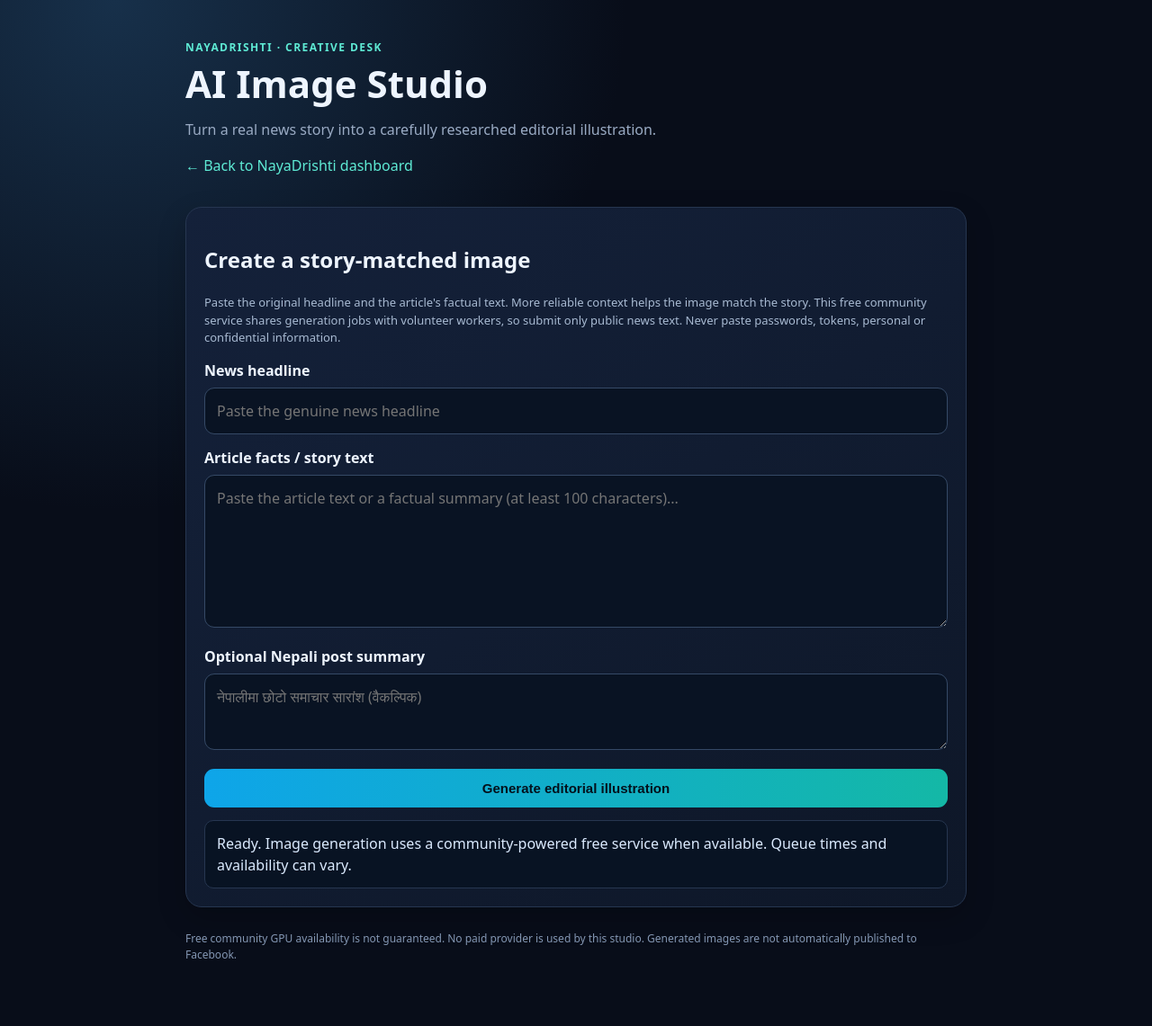
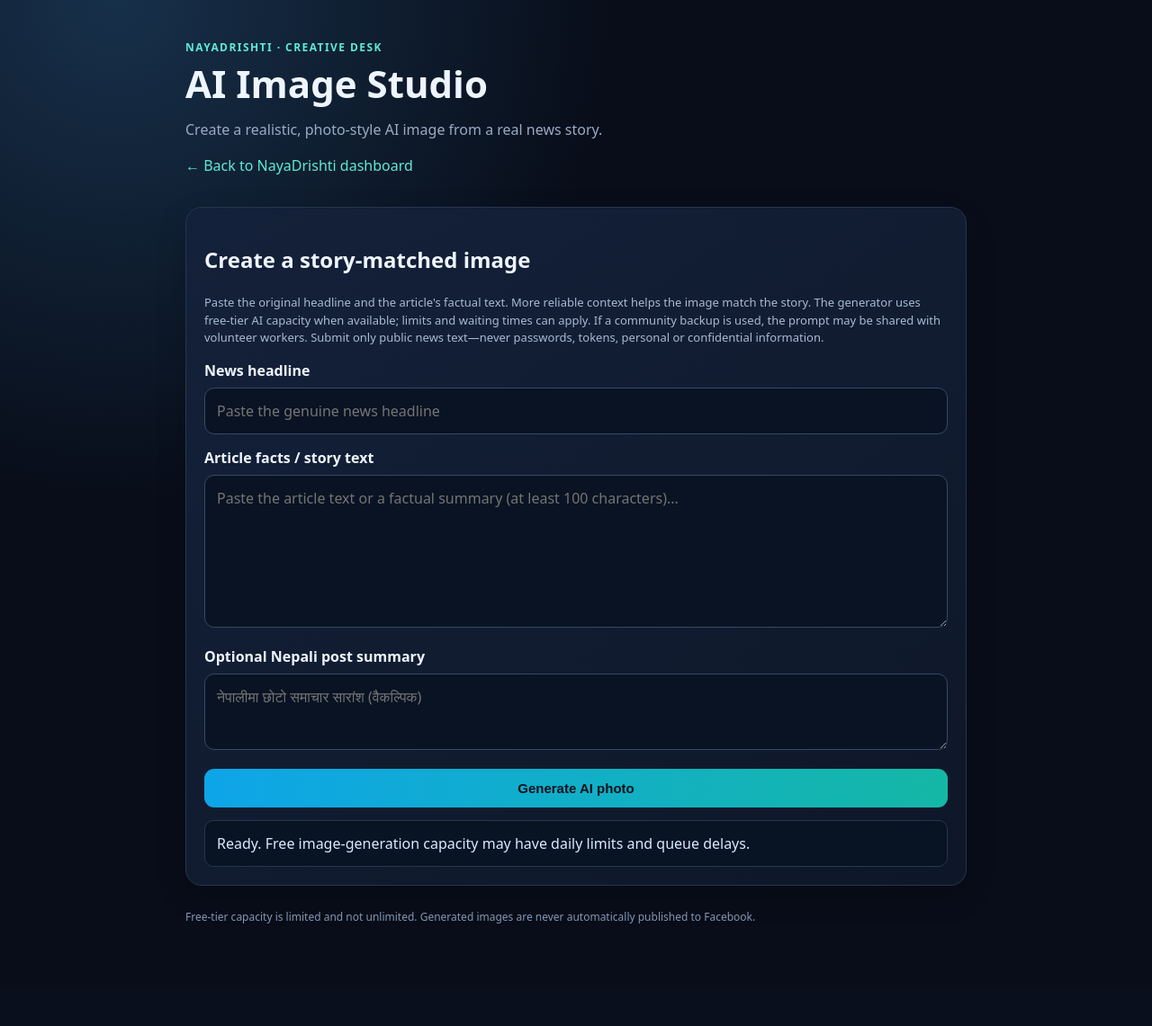
Before and after one commit to Mahesh-max-98/-New-nayadrishti-ai, a Flask app: page /image-studio in a window 1280 px wide. Shown: the whole page at 90% size. After the commit the page ends 1027 px from the top, so only its background shows below. Run offline with Flask 3, Linux system fonts and the light colour scheme; the visitor is signed in with stand-in values (Sample User, id 1); parts of the project's set-up code (start-up, migrations or seed data) failed here and were passed over.

Commit message:
Clarify photo-style generation and manual image review

```diff
--- a/templates/image_studio.html
+++ b/templates/image_studio.html
@@ -15,24 +15,24 @@ img{display:block;width:100%;height:auto;border-radius:13px;margin-top:16px;back
 nav a{color:var(--cyan);text-decoration:none}footer{font-size:12px;color:#8497b3;padding:10px 0}
 </style></head>
 <body><main>
-<header><div class="brand">NayaDrishti · Creative desk</div><h1>AI Image Studio</h1><p>Turn a real news story into a carefully researched editorial illustration.</p><nav><a href="/">← Back to NayaDrishti dashboard</a></nav></header>
+<header><div class="brand">NayaDrishti · Creative desk</div><h1>AI Image Studio</h1><p>Create a realistic, photo-style AI image from a real news story.</p><nav><a href="/">← Back to NayaDrishti dashboard</a></nav></header>
 <section class="panel">
 <h2>Create a story-matched image</h2>
-<p class="note">Paste the original headline and the article's factual text. More reliable context helps the image match the story. This free community service shares generation jobs with volunteer workers, so submit only public news text. Never paste passwords, tokens, personal or confidential information.</p>
+<p class="note">Paste the original headline and the article's factual text. More reliable context helps the image match the story. The generator uses free-tier AI capacity when available; limits and waiting times can apply. If a community backup is used, the prompt may be shared with volunteer workers. Submit only public news text—never passwords, tokens, personal or confidential information.</p>
 <form id="studioForm">
 <label for="headline">News headline</label><input id="headline" maxlength="300" required placeholder="Paste the genuine news headline">
 <label for="article">Article facts / story text</label><textarea id="article" maxlength="8000" required placeholder="Paste the article text or a factual summary (at least 100 characters)..."></textarea>
 <label for="summary">Optional Nepali post summary</label><textarea id="summary" maxlength="800" style="min-height:85px" placeholder="नेपालीमा छोटो समाचार सारांश (वैकल्पिक)"></textarea>
-<button id="generate" type="submit">Generate editorial illustration</button>
+<button id="generate" type="submit">Generate AI photo</button>
 </form>
-<div id="status" class="status" aria-live="polite">Ready. Image generation uses a community-powered free service when available. Queue times and availability can vary.</div>
+<div id="status" class="status" aria-live="polite">Ready. Free image-generation capacity may have daily limits and queue delays.</div>
 </section>
 <section id="result" class="panel result">
-<h2>Your generated illustration</h2><p class="note">Only an AI-generated illustration that passes visual review is shown here. If the free reviewer is rate-limited or the image does not match the article, generation will fail safely instead of showing a generic placeholder. An AI illustration is not a documentary news photograph.</p>
+<h2>Your AI-generated image</h2><p class="note">This is an AI-generated, photo-style editorial image—not a documentary photograph or proof that the event happened. Automated review may be unavailable, so inspect the subject and background carefully before using it. Do not publish an image that does not accurately match the article.</p>
 <img id="preview" alt="AI-generated editorial illustration">
 <a id="download" class="download" download="nayadrishti-editorial-illustration.jpg">Download image</a>
 </section>
-<footer>Free community GPU availability is not guaranteed. No paid provider is used by this studio. Generated images are not automatically published to Facebook.</footer>
+<footer>Free-tier capacity is limited and not unlimited. Generated images are never automatically published to Facebook.</footer>
 </main>
 <script>
 const form=document.getElementById('studioForm'),button=document.getElementById('generate'),statusBox=document.getElementById('status'),result=document.getElementById('result');
```
